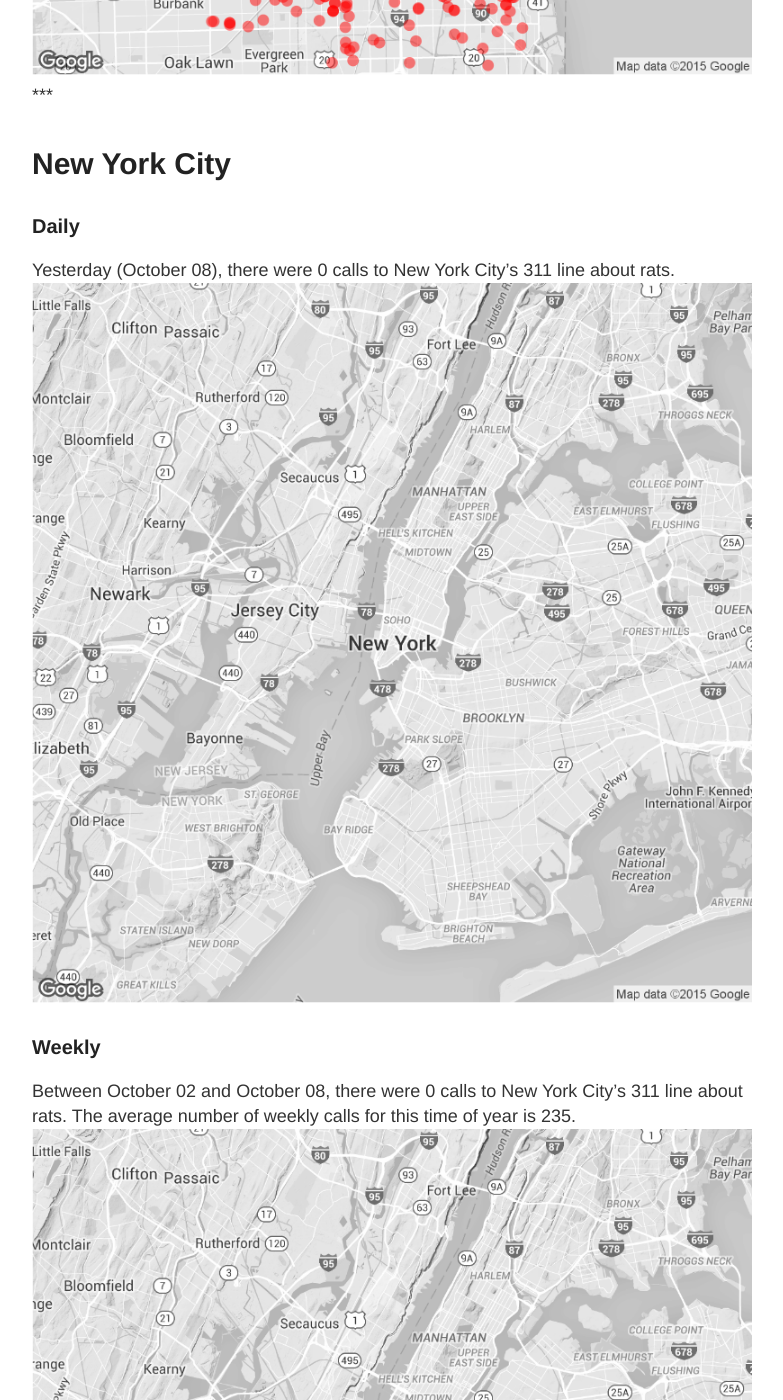
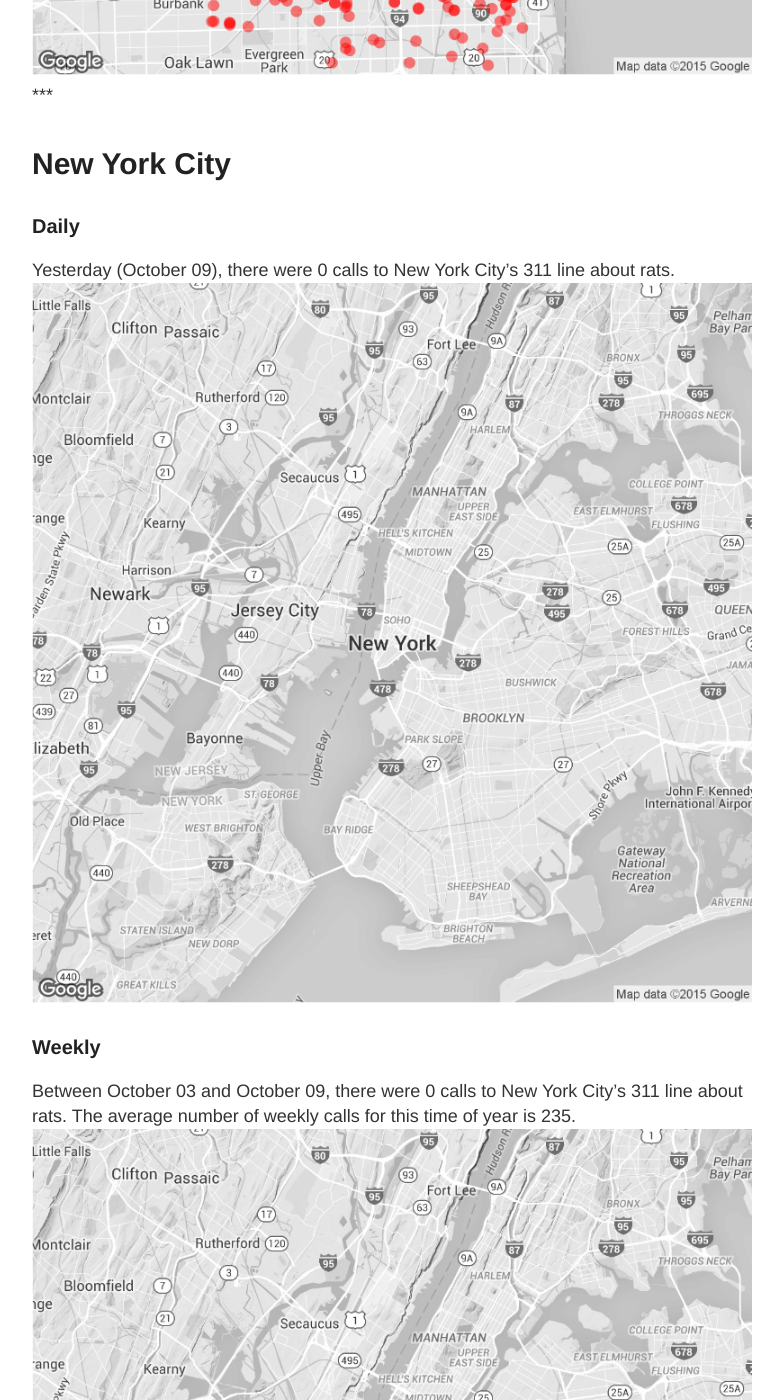
Before and after one commit to DanielHadley/ratmaps, a Jekyll site: the page built from daily.md, in a window 1280 px wide and 1400 px high, scrolled down 1986 px. Shown: the whole window, without its empty margins (248-1031 px from the left). Built offline with Jekyll 4.4.1, drawn with Linux system fonts in a browser that asks for light colours; comment, search, counter and statistics services are not loaded; some of the changed text lies outside the part shown.

Commit message:
Daily Maps

```diff
--- a/daily.md
+++ b/daily.md
@@ -15,22 +15,22 @@
 
 ### Daily
 
-Yesterday (October 08), there were 218 calls to Chicago's 311 line about rats.
+Yesterday (October 09), there were 137 calls to Chicago's 311 line about rats.
 ![Chicago rat calls to 311 weekly map]({{ site.cityimages }}/daily/Chicago_Rat_Map_Daily.png)
 
 ### Weekly
-Between October 02 and October 08, there were 1036 calls to Chicago's 311 line about rats. The average number of weekly calls for this time of year is 725.
+Between October 03 and October 09, there were 1011 calls to Chicago's 311 line about rats. The average number of weekly calls for this time of year is 725.
 ![Chicago rat calls to 311 weekly map]({{ site.cityimages }}/daily/Chicago_Rat_Map_Weekly.png)
 ***
 # New York City <a id="nyc"><a>
 
 ### Daily
 
-Yesterday (October 08), there were 0 calls to New York City's 311 line about rats.
+Yesterday (October 09), there were 0 calls to New York City's 311 line about rats.
 ![NYC rat calls to 311 weekly map]({{ site.cityimages }}/daily/NYC_Rat_Map_Daily.png)
 
 ### Weekly
-Between October 02 and October 08, there were 0 calls to New York City's 311 line about rats. The average number of weekly calls for this time of year is 235.
+Between October 03 and October 09, there were 0 calls to New York City's 311 line about rats. The average number of weekly calls for this time of year is 235.
 ![NYC rat calls to 311 weekly map]({{ site.cityimages }}/daily/NYC_Rat_Map_Weekly.png)
 
 Each red dot represents one call about a rat seen in that location. The dots are transparent, so multiple calls from one location will be seen as a solid dot. The usual caveats apply: more calls do not necessarily mean that there are more rats in that location than other parts of the city. A cluster of dots could indicate that one resident is unusually vocal about rodents in his or her neighborhood. Also, more densely populated neighborhoods tend to make more calls to 311.
```
Also changed, not shown: images/pages/daily/Chicago_Rat_Map_Daily.png, images/pages/daily/Chicago_Rat_Map_Weekly.png.
